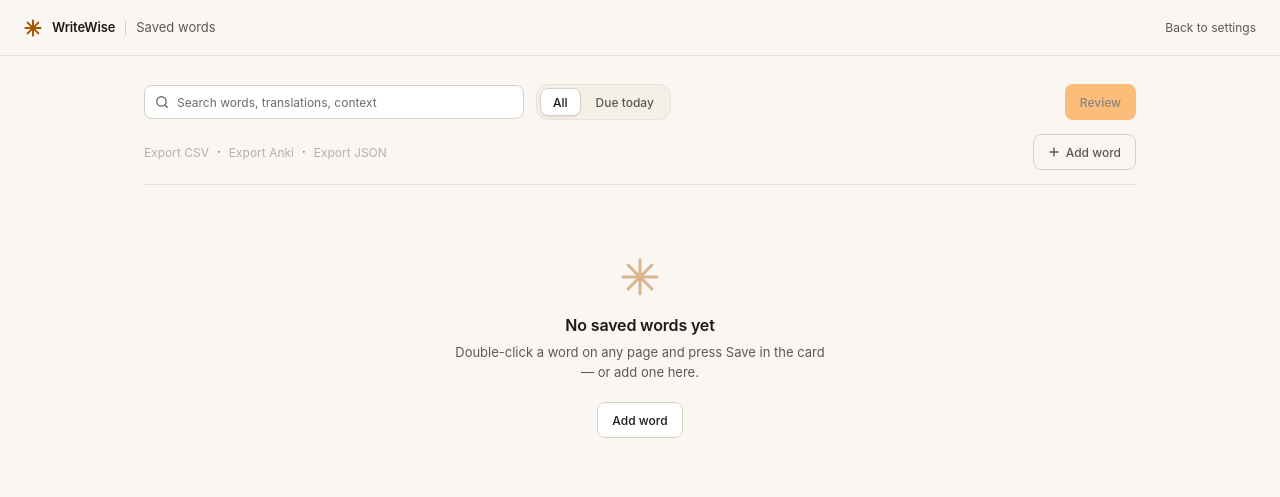
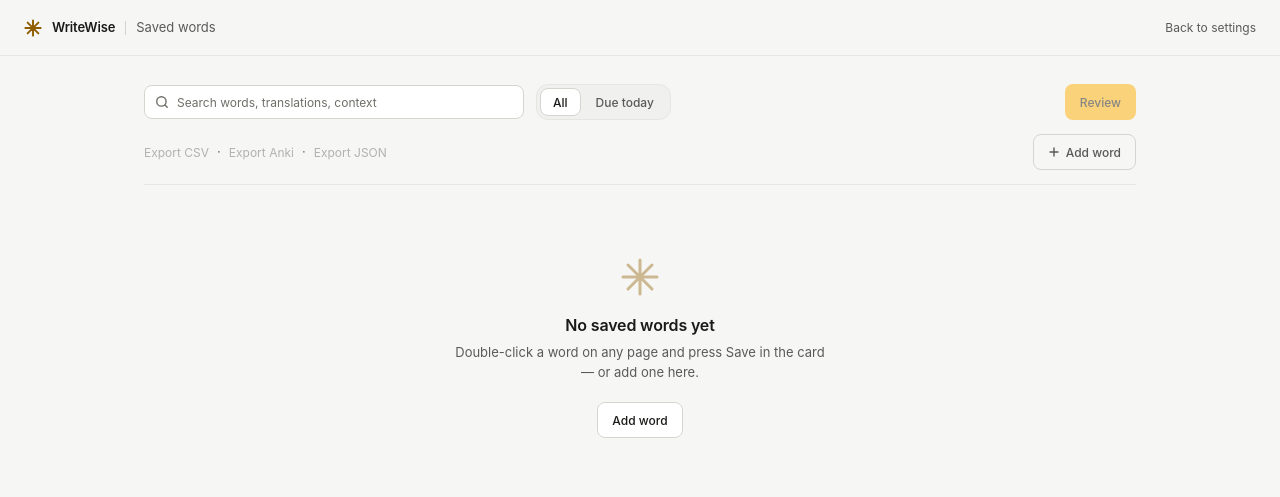
Before and after one commit to designantonyui-source/writewise-extension, a browser extension: page vocab/vocab.html in a window 1280 px wide. Drawn offline with Linux system fonts and the light colour scheme.

Commit message:
Gold accent, neutral surfaces, flatter controls
Accent moves to #ffaf01. White on it is 1.8:1, so accent surfaces keep
the gold and carry ink labels (9.4:1); accent text darkens to #8f5c00 on
white. The greys lose their warm cast — a warm ground plus a warm accent
reads as someone else's brand, and neutral lets the gold be the only
colour in the room.

Depth is now a single token: only the floating card has a shadow.
Primary buttons, switch knobs, segmented tiles and slider thumbs are flat,
and primary hover is a fill shift instead of a glow.

- tokens, cards, vocab page, popup, toolbar icon re-rendered
- contrast test updated for the gold (27 pairs)
- screenshots refreshed; suite green (232 checks)

```diff
--- a/content/ui.js
+++ b/content/ui.js
@@ -41,13 +41,13 @@
   const FALLBACK_CSS = [
     '.ww-tokens{position:absolute;top:0;left:0;display:block;color:#f2ede6;font:13px/1.5 -apple-system,BlinkMacSystemFont,"Segoe UI",Roboto,sans-serif;text-align:left;direction:ltr}',
     '.ww-card{display:flex;flex-direction:column;width:380px;max-width:calc(100vw - 16px);max-height:320px;padding:12px;background:#141413;color:#f2ede6;border:1px solid #262521;border-radius:14px;box-shadow:0 12px 32px rgba(0,0,0,.42);pointer-events:auto;overflow:hidden}',
-    '.ww-head{display:flex;align-items:center;gap:8px}', '.ww-mark{color:#ff8204;display:inline-flex}',
+    '.ww-head{display:flex;align-items:center;gap:8px}', '.ww-mark{color:#ffaf01;display:inline-flex}',
     '.ww-title{flex:1;min-width:0;font-weight:600;white-space:nowrap;overflow:hidden;text-overflow:ellipsis}',
     '.ww-x{width:24px;height:24px;border:0;background:none;color:#8c8882;cursor:pointer}',
     '.ww-body{flex:1;min-height:0;overflow:auto;margin-top:10px}', '.ww-foot{display:flex;gap:8px;align-items:center;margin-top:12px;padding-top:10px;border-top:1px solid #262521}',
     '.ww-meta{flex:1;min-width:0;font-size:11px;color:#aeaaa3;white-space:nowrap;overflow:hidden;text-overflow:ellipsis}',
     '.ww-btn{height:30px;padding:0 12px;border-radius:8px;font:600 12px/1 inherit;cursor:pointer;border:1px solid transparent;background:none;color:#f2ede6}',
-    '.ww-btn-ghost{color:#aeaaa3;border-color:#33322c}', '.ww-btn-primary{background:#ff8204;color:#1b1611}',
+    '.ww-btn-ghost{color:#aeaaa3;border-color:#33322c}', '.ww-btn-primary{background:#ffaf01;color:#1a1a18}',
     '.ww-ins{background:rgba(92,184,122,.15);color:#5cb87a;text-decoration:underline;text-decoration-color:#5cb87a}',
     '.ww-del{background:rgba(217,83,79,.15);color:#e27d79;text-decoration:line-through;text-decoration-color:#e27d79}',
     '.ww-sub,.ww-msg{margin:0;color:#aeaaa3}', '.ww-sr{position:absolute;width:1px;height:1px;overflow:hidden;clip:rect(0 0 0 0);white-space:nowrap}', '.ww-skel{height:8px;border-radius:4px;background:#24231f;margin:0 0 8px}',
--- a/popup/popup.css
+++ b/popup/popup.css
@@ -153,7 +153,6 @@ body.is-off .mark {
   height: 14px;
   background: var(--ww-tx-3);
   border-radius: 50%;
-  box-shadow: var(--ww-shadow-sm);
   pointer-events: none;
   transition:
     transform var(--ww-dur) var(--ww-ease),
@@ -274,7 +273,6 @@ body.is-off .mark {
   color: var(--ww-tx);
   background: var(--ww-surface);
   border-color: var(--ww-border-2);
-  box-shadow: var(--ww-shadow-sm);
 }
 
 /* ── setup card ─────────────────────────────────────────────── */
@@ -580,7 +578,6 @@ body.is-off .mark {
   background: var(--ww-surface);
   border: 1px solid var(--ww-border-2);
   border-radius: 50%;
-  box-shadow: var(--ww-shadow-sm);
   appearance: none;
   transition: transform var(--ww-dur) var(--ww-ease);
 }
--- a/shared/tokens.css
+++ b/shared/tokens.css
@@ -9,33 +9,34 @@
 
 :root,
 .ww-tokens {
-  /* brand — #ff8204 is the identity. White text on it is only 2.5:1, so an
-     accent *surface* carries ink instead (7.2:1), and accent *text* darkens
-     on the light ground. Both rules are asserted in contrast.test.mjs. */
-  --ww-accent: #ff8204;
-  --ww-accent-hi: #ff8204; /* filled surfaces: buttons, switch tracks */
-  --ww-accent-ink: #1b1611; /* label/mark/knob on an accent surface */
-  --ww-accent-soft: rgba(255, 130, 4, 0.14);
-  --ww-accent-text: #ff8204;
+  /* Brand — #ffaf01 is the identity. White text on it is 1.8:1, so an accent
+     *surface* carries ink instead (9.4:1), and accent *text* darkens on the
+     light ground. Every rule here is asserted in contrast.test.mjs. */
+  --ww-accent: #ffaf01;
+  --ww-accent-hi: #ffaf01; /* filled surfaces: buttons, switch tracks */
+  --ww-accent-ink: #1a1a18; /* label/mark/knob on an accent surface */
+  --ww-accent-soft: rgba(255, 175, 1, 0.14);
+  --ww-accent-text: #ffaf01;
   --ww-jade: #5cb87a;
   --ww-jade-soft: rgba(92, 184, 122, 0.15);
   --ww-danger: #e27d79;
   --ww-danger-soft: rgba(217, 83, 79, 0.15);
   --ww-amber: #e0a33a;
-  --ww-focus: #ff8204; /* 7.4:1 on the dark ground */
+  --ww-focus: #ffaf01; /* 10:1 on the dark ground */
   /* the knob is ink once the track turns accent; the track carries the state */
-  --ww-switch-thumb: #1b1611;
+  --ww-switch-thumb: #1a1a18;
 
-  /* surfaces — dark */
-  --ww-bg: #0c0c0b;
-  --ww-surface: #141413;
-  --ww-surface-2: #1c1c1a;
-  --ww-surface-3: #24231f;
-  --ww-border: #262521;
-  --ww-border-2: #33322c;
-  --ww-tx: #f2ede6;
-  --ww-tx-2: #aeaaa3;
-  --ww-tx-3: #8c8882;
+  /* Surfaces — neutral on purpose. A warm-grey ground plus a warm accent reads
+     like someone else's brand; neutral lets the gold be the only voice. */
+  --ww-bg: #0a0a0a;
+  --ww-surface: #131313;
+  --ww-surface-2: #1b1b1b;
+  --ww-surface-3: #232323;
+  --ww-border: #262626;
+  --ww-border-2: #343434;
+  --ww-tx: #f2f2f0;
+  --ww-tx-2: #aeaeaa;
+  --ww-tx-3: #8d8d89;
 
   /* type */
   --ww-font: -apple-system, BlinkMacSystemFont, "Segoe UI", Roboto,
@@ -67,9 +68,9 @@
   --ww-control-h: 32px;
   --ww-touch-h: 36px;
 
-  /* depth + motion */
-  --ww-shadow: 0 12px 32px rgba(0, 0, 0, 0.42), 0 2px 8px rgba(0, 0, 0, 0.28);
-  --ww-shadow-sm: 0 1px 2px rgba(0, 0, 0, 0.28);
+  /* depth + motion — one depth, for the floating card only. Controls are flat:
+     a button that floats reads as a different material from the field it sits in. */
+  --ww-shadow: 0 10px 28px rgba(0, 0, 0, 0.38), 0 1px 3px rgba(0, 0, 0, 0.24);
   --ww-ease: cubic-bezier(0.2, 0.8, 0.2, 1);
   --ww-dur: 140ms;
   --ww-dur-slow: 200ms;
@@ -80,65 +81,62 @@
 @media (prefers-color-scheme: light) {
   :root,
   .ww-tokens {
-    --ww-bg: #faf7f2;
+    --ww-bg: #f6f6f4;
     --ww-surface: #ffffff;
-    --ww-surface-2: #f4efe7;
-    --ww-surface-3: #e9e3d8;
-    --ww-border: #e8e2d9;
-    --ww-border-2: #d8d1c5;
-    --ww-tx: #1d1b18;
-    --ww-tx-2: #5c5852;
-    --ww-tx-3: #6f6a64;
+    --ww-surface-2: #f0f0ee;
+    --ww-surface-3: #e6e6e2;
+    --ww-border: #e5e5e1;
+    --ww-border-2: #d5d5d0;
+    --ww-tx: #1a1a18;
+    --ww-tx-2: #5a5a56;
+    --ww-tx-3: #6e6e69;
     --ww-jade: #2a7448;
     --ww-danger: #b3261e;
-    --ww-accent: #c25f00; /* graphics on white need ≥ 3:1 */
-    --ww-accent-soft: rgba(255, 130, 4, 0.12);
-    --ww-accent-text: #a95200; /* 5.4:1 on white, 5.0:1 on paper */
-    --ww-focus: #a95200;
-    --ww-shadow: 0 12px 32px rgba(35, 30, 22, 0.16), 0 2px 8px rgba(35, 30, 22, 0.08);
-    --ww-shadow-sm: 0 1px 2px rgba(35, 30, 22, 0.08);
+    --ww-accent: #b57a00; /* graphics on white need ≥ 3:1 */
+    --ww-accent-soft: rgba(255, 175, 1, 0.12);
+    --ww-accent-text: #8f5c00; /* 5.7:1 on white, 5.2:1 on the ground */
+    --ww-focus: #8f5c00;
+    --ww-shadow: 0 10px 28px rgba(24, 24, 22, 0.12), 0 1px 3px rgba(24, 24, 22, 0.06);
     color-scheme: light;
   }
 }
 
 :root[data-theme="dark"],
 .ww-tokens[data-theme="dark"] {
-  --ww-bg: #0c0c0b;
-  --ww-surface: #141413;
-  --ww-surface-2: #1c1c1a;
-  --ww-surface-3: #24231f;
-  --ww-border: #262521;
-  --ww-border-2: #33322c;
-  --ww-tx: #f2ede6;
-  --ww-tx-2: #aeaaa3;
-  --ww-tx-3: #8c8882;
-  --ww-accent: #ff8204;
-  --ww-accent-soft: rgba(255, 130, 4, 0.14);
-  --ww-accent-text: #ff8204;
-  --ww-focus: #ff8204;
-  --ww-shadow: 0 12px 32px rgba(0, 0, 0, 0.42), 0 2px 8px rgba(0, 0, 0, 0.28);
-  --ww-shadow-sm: 0 1px 2px rgba(0, 0, 0, 0.28);
+  --ww-bg: #0a0a0a;
+  --ww-surface: #131313;
+  --ww-surface-2: #1b1b1b;
+  --ww-surface-3: #232323;
+  --ww-border: #262626;
+  --ww-border-2: #343434;
+  --ww-tx: #f2f2f0;
+  --ww-tx-2: #aeaeaa;
+  --ww-tx-3: #8d8d89;
+  --ww-accent: #ffaf01;
+  --ww-accent-soft: rgba(255, 175, 1, 0.14);
+  --ww-accent-text: #ffaf01;
+  --ww-focus: #ffaf01;
+  --ww-shadow: 0 10px 28px rgba(0, 0, 0, 0.38), 0 1px 3px rgba(0, 0, 0, 0.24);
   color-scheme: dark;
 }
 
 :root[data-theme="light"],
 .ww-tokens[data-theme="light"] {
-  --ww-bg: #faf7f2;
+  --ww-bg: #f6f6f4;
   --ww-surface: #ffffff;
-  --ww-surface-2: #f4efe7;
-  --ww-surface-3: #e9e3d8;
-  --ww-border: #e8e2d9;
-  --ww-border-2: #d8d1c5;
-  --ww-tx: #1d1b18;
-  --ww-tx-2: #5c5852;
-  --ww-tx-3: #6f6a64;
+  --ww-surface-2: #f0f0ee;
+  --ww-surface-3: #e6e6e2;
+  --ww-border: #e5e5e1;
+  --ww-border-2: #d5d5d0;
+  --ww-tx: #1a1a18;
+  --ww-tx-2: #5a5a56;
+  --ww-tx-3: #6e6e69;
   --ww-jade: #2a7448;
   --ww-danger: #b3261e;
-  --ww-accent: #c25f00;
-  --ww-accent-soft: rgba(255, 130, 4, 0.12);
-  --ww-accent-text: #a95200;
-  --ww-focus: #a95200;
-  --ww-shadow: 0 12px 32px rgba(35, 30, 22, 0.16), 0 2px 8px rgba(35, 30, 22, 0.08);
-  --ww-shadow-sm: 0 1px 2px rgba(35, 30, 22, 0.08);
+  --ww-accent: #b57a00;
+  --ww-accent-soft: rgba(255, 175, 1, 0.12);
+  --ww-accent-text: #8f5c00;
+  --ww-focus: #8f5c00;
+  --ww-shadow: 0 10px 28px rgba(24, 24, 22, 0.12), 0 1px 3px rgba(24, 24, 22, 0.06);
   color-scheme: light;
 }
--- a/vocab/vocab.css
+++ b/vocab/vocab.css
@@ -329,7 +329,6 @@ button {
   color: var(--ww-tx);
   background: var(--ww-surface);
   border-color: var(--ww-border-2);
-  box-shadow: var(--ww-shadow-sm);
 }
 
 .seg-count {
```
Also changed, not shown: DESIGN.md (+12 -6 lines), content/ui.css (+3 -4 lines), README.md, docs/card-dark.png, docs/card-light.png, docs/card-translate.png, docs/popup-dark.png, docs/popup-light.png, docs/vocab-dark.png, docs/vocab-light.png, docs/vocab-review.png, icons/icon.svg, icons/icon128.png, icons/icon16.png, 2 more files.
